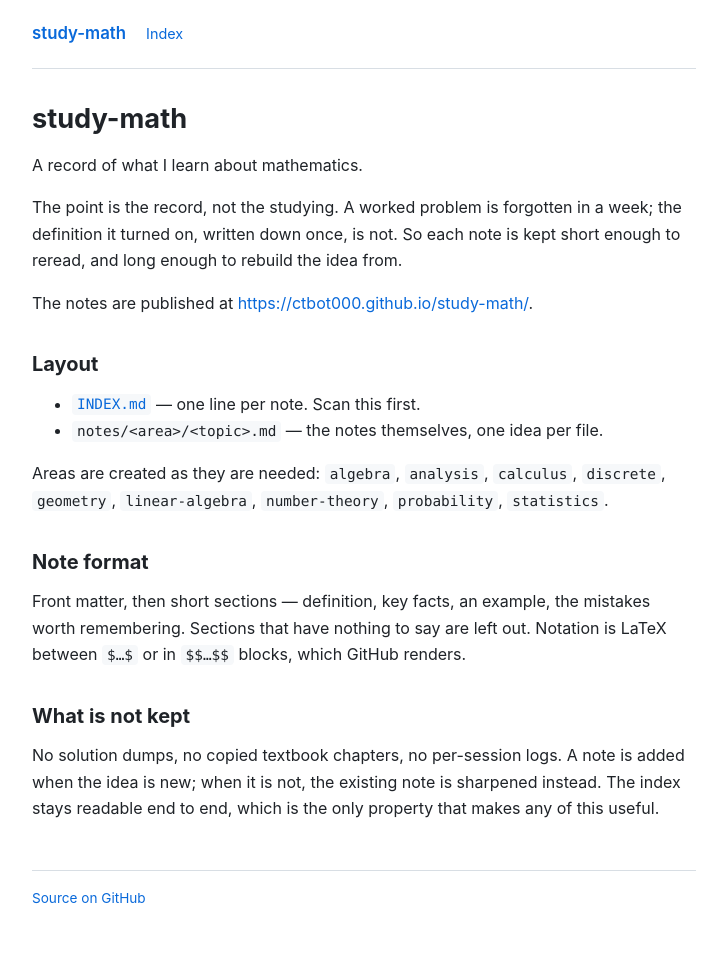
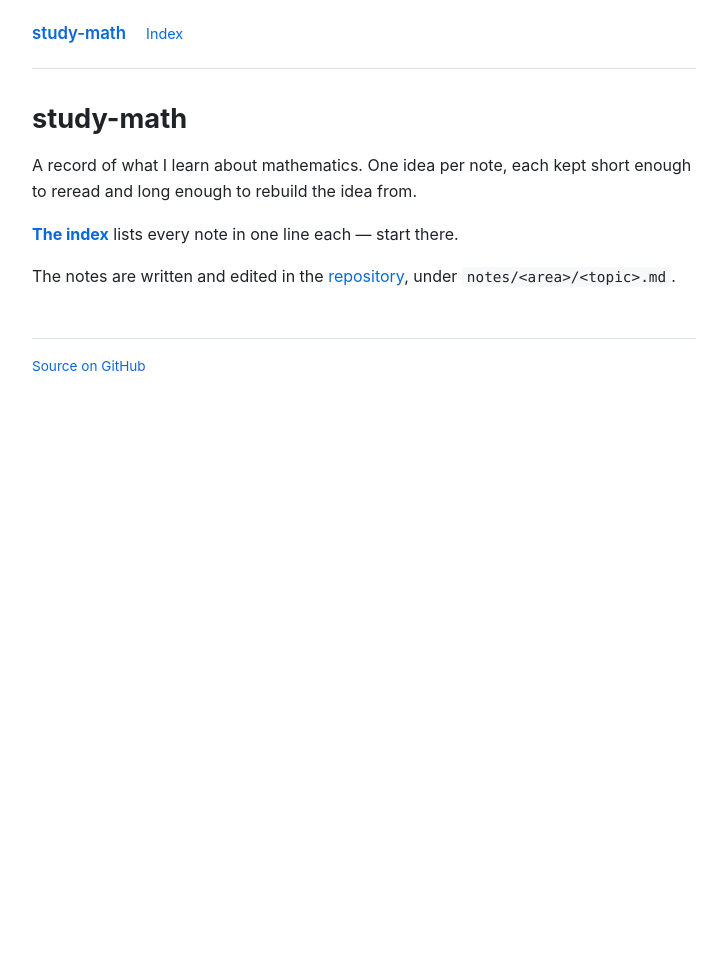
Before and after one commit to ctbot000/study-math, a Jekyll site: the page built from home.md, in a window 1280 px wide. Shown: the whole page, without its empty margins (276-1003 px from the left). Built offline with Jekyll 4.4.1, drawn with Linux system fonts in a browser that asks for light colours; our own code applies the rules of GitHub Pages for plain Markdown files; after the commit the page ends 900 px from its top, so only the background shows below that.

Commit message:
Serve a root page instead of leaning on jekyll-readme-index
The plugin's check for an existing index is case-insensitive, so INDEX.md
satisfies it and the README is never promoted -- while /INDEX.html is not
served at /, leaving the root a 404. home.md claims / with a permalink, and
README.md drops out of the build rather than being served as raw markdown.

Co-Authored-By: Claude Opus 5 <noreply@anthropic.com>

```diff
--- a/_config.yml
+++ b/_config.yml
@@ -2,9 +2,14 @@
 #
 # The site relies on plugins GitHub Pages enables by default, so none are
 # declared here:
-#   jekyll-optional-front-matter — README.md and INDEX.md become pages
-#   jekyll-readme-index          — README.md is served as the site index
+#   jekyll-optional-front-matter — INDEX.md becomes a page without front matter
+#   jekyll-default-layout        — pages with no layout get _layouts/default
 #   jekyll-relative-links        — links to *.md resolve to the built pages
+#
+# jekyll-readme-index is deliberately not relied on: its "does this directory
+# already have an index?" test is case-insensitive, so INDEX.md counts as one
+# and the README is never promoted to the site root. home.md supplies the root
+# instead, via permalink.
 #
 # Math is left to MathJax in the layout: kramdown passes inline $…$ through
 # untouched and rewrites display $$…$$ to \[…\], and MathJax reads both.
@@ -14,11 +19,6 @@ description: A record of what I learn about mathematics.
 url: https://ctbot000.github.io
 baseurl: /study-math
 
-# jekyll-readme-index serves README.md at the site root, but only renders it
-# through a layout when it is given front matter; without this it is copied
-# out as raw markdown and / returns 404.
-readme_index:
-  with_frontmatter: true
-
 exclude:
   - CLAUDE.md
+  - README.md
--- /dev/null
+++ b/home.md
@@ -0,0 +1,16 @@
+---
+layout: default
+title: study-math
+permalink: /
+---
+
+# study-math
+
+A record of what I learn about mathematics. One idea per note, each kept short
+enough to reread and long enough to rebuild the idea from.
+
+**[The index](INDEX.md)** lists every note in one line each — start there.
+
+The notes are written and edited in the
+[repository](https://github.com/ctbot000/study-math), under
+`notes/<area>/<topic>.md`.
```
